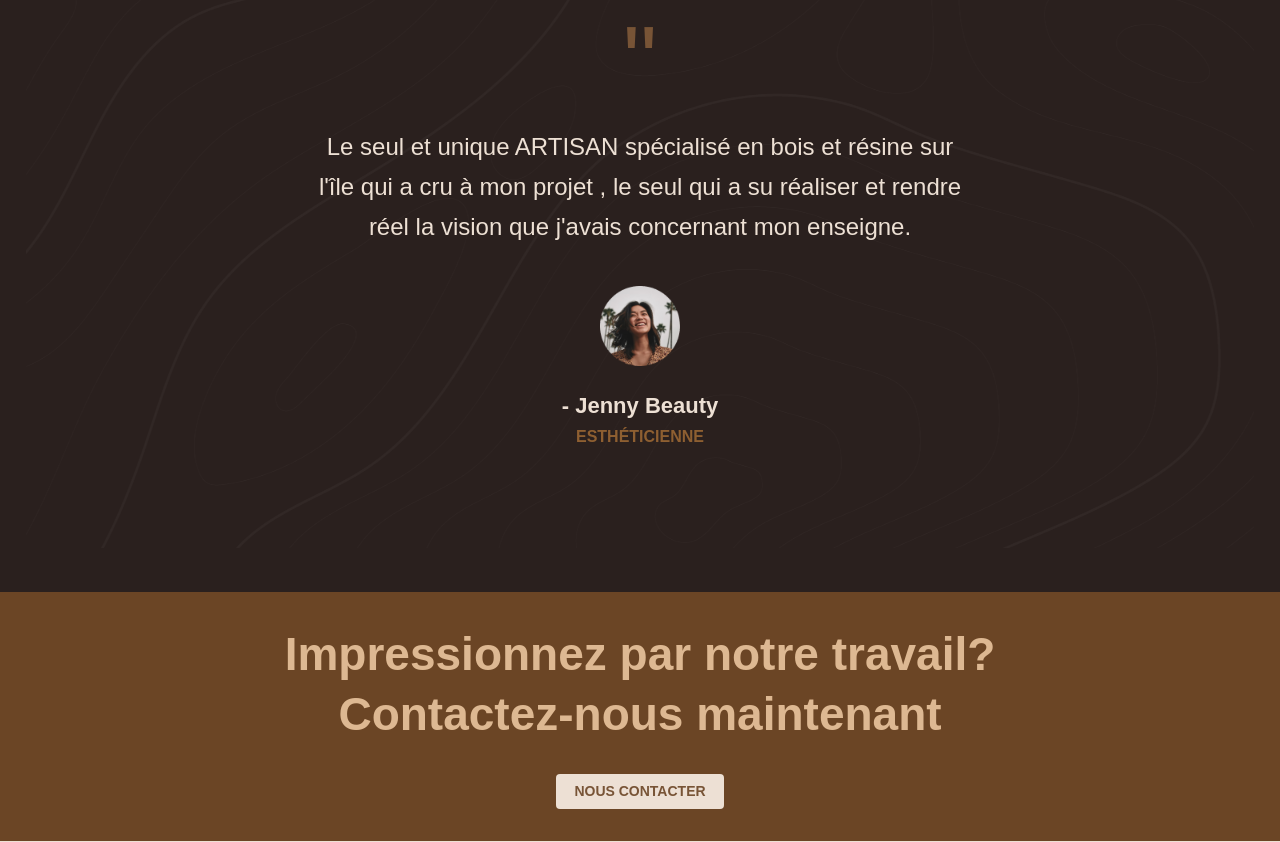
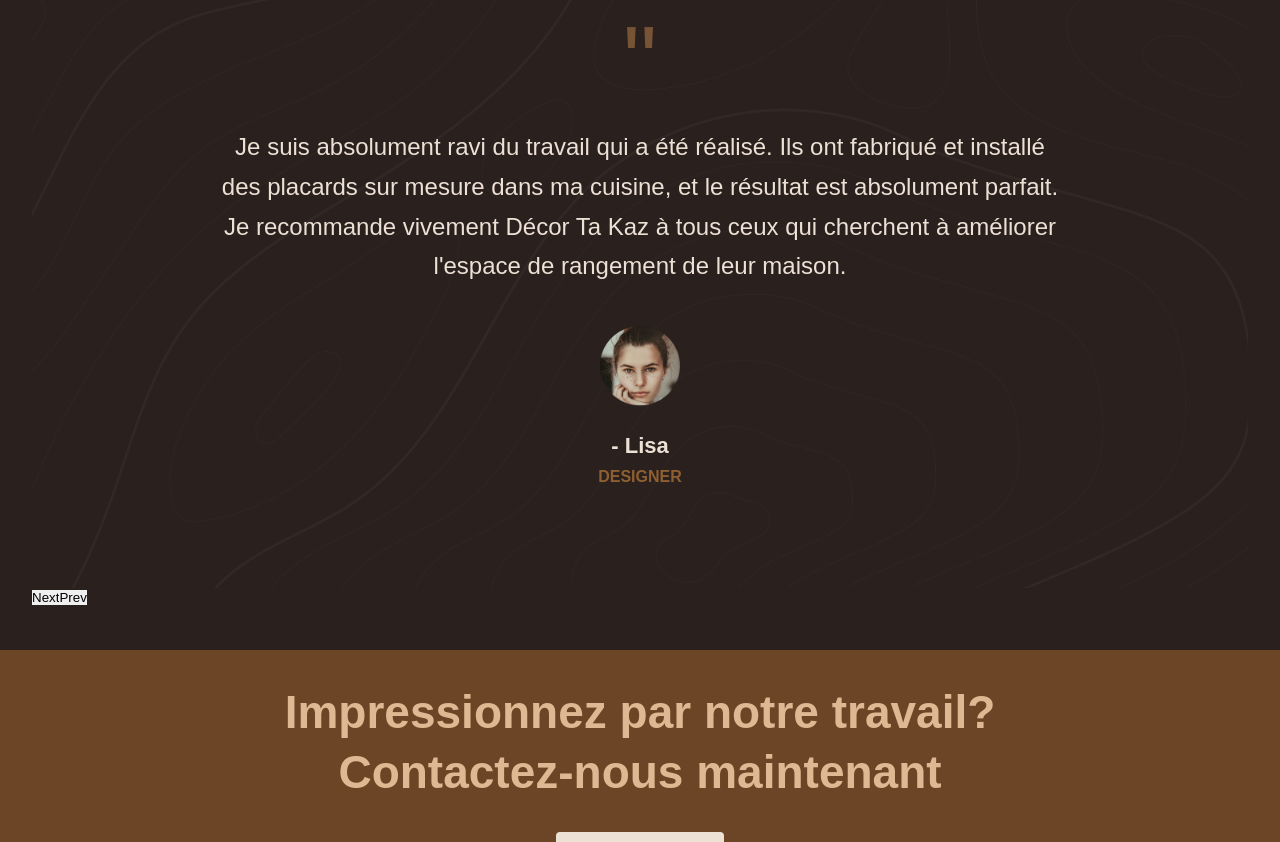
Before and after one commit to vittoriobusatta/DecorTakaz, a Next.js app: page / in a window 1280 px wide. Shown: the part 2740-3582 px from the top of the page. Built offline with nearby package versions, Linux system fonts and the light colour scheme; a small style sheet from the web is missing.

Commit message:
add animtion on reviews section

```diff
--- a/components/Reviews.js
+++ b/components/Reviews.js
@@ -1,26 +1,79 @@
-import React from "react";
 import Image from "next/image";
-import circle1 from "/assets/share/circle.png";
+import jennyPP from "/assets/share/circle.png";
+import lisaPP from "/assets/share/circle2.png";
+import victorPP from "/assets/share/circle3.png";
+import React, { useEffect, useState } from "react";
 
 function Reviews() {
+  const [testimonials, setTestimonials] = useState([
+    {
+      name: "Jenny",
+      description:
+        "Le seul et unique ARTISAN spécialisé en bois et résine sur l'île qui a cru à mon projet, le seul qui a su réaliser et rendre réel la vision que j'avais concernant mon enseigne.",
+      job: "Esthéticienne",
+      image: jennyPP,
+    },
+    {
+      name: "Lisa",
+      description:
+        "Je suis absolument ravi du travail qui a été réalisé. Ils ont fabriqué et installé des placards sur mesure dans ma cuisine, et le résultat est absolument parfait. Je recommande vivement Décor Ta Kaz à tous ceux qui cherchent à améliorer l'espace de rangement de leur maison.",
+      job: "Designer",
+      image: lisaPP,
+    },
+    {
+      name: "Victor",
+      description:
+        "J'ai été très satisfait du travail de cette entreprise de menuiserie. Ils ont fabriqué et installé une porte d'entrée sur mesure, et le résultat est parfait. Le travail a été effectué rapidement et proprement, et la porte est de très haute qualité. Je recommande vivement Décor Ta Kaz.",
+      job: "Manager",
+      image: victorPP,
+    },
+  ]);
+  const [currentIndex, setCurrentIndex] = useState(0);
+
+  useEffect(() => {
+    const interval = setInterval(() => {
+      let newIndex = currentIndex + 1;
+      if (newIndex >= testimonials.length) {
+        newIndex = 0;
+      }
+      setCurrentIndex(newIndex);
+    }, 5000);
+    return () => clearInterval(interval);
+  }, [currentIndex, testimonials.length]);
+
+  const handlePrevClick = () => {
+    let newIndex = currentIndex - 1;
+    if (newIndex < 0) {
+      newIndex = testimonials.length - 1;
+    }
+    setCurrentIndex(newIndex);
+  }
+
+  const handleNextClick = () => {
+    let newIndex = currentIndex + 1;
+    if (newIndex >= testimonials.length) {
+      newIndex = 0;
+    }
+    setCurrentIndex(newIndex);
+  }
+
+  const currentTestimonial = testimonials[currentIndex];
   return (
     <section className="reviews">
       <div className="reviews_content">
         <h2>Leurs Avis</h2>
         <div className="reviews_layout">
           <span>&#34;</span>
-          <p>
-            Le seul et unique ARTISAN spécialisé en bois et résine sur l&#39;île qui
-            a cru à mon projet , le seul qui a su réaliser et rendre réel la
-            vision que j&#39;avais concernant mon enseigne.
-          </p>
+          <p>{currentTestimonial.description}</p>
           <div className="reviews_customers">
-            <Image src={circle1} alt="alt" />
-            <h4>- Jenny Beauty</h4>
-            <h5>Esthéticienne</h5>
+            <Image src={currentTestimonial.image} alt="alt" />
+            <h4>- {currentTestimonial.name}</h4>
+            <h5>{currentTestimonial.job}</h5>
           </div>
         </div>
       </div>
+      <button onClick={handleNextClick}>Next</button>
+      <button onClick={handlePrevClick}>Prev</button>
     </section>
   );
 }
--- a/styles/04-components/_reviews.scss
+++ b/styles/04-components/_reviews.scss
@@ -1,7 +1,11 @@
 .reviews {
-  padding: 44px 26px;
   background-color: #2a201e;
   color: #ede0d4;
+  padding: 44px 26px;
+  min-height: 500px;
+  @media screen and (min-width: 576px) {
+    padding: 44px 32px;
+  }
 }
 .reviews_content {
   height: 100%;
@@ -22,7 +26,6 @@
     font-size: 18px;
     letter-spacing: 0.05em;
     text-transform: uppercase;
-    color: #ede0d4;
     margin-bottom: 40px;
     @media screen and (min-width: 1224px) {
       font-size: 24px;
@@ -53,9 +56,19 @@
     color: #ede0d4;
     max-width: 650px;
     margin-bottom: 40px;
+    @media screen and (min-width: 576px) {
+      font-size: 17px;
+    }
+    @media screen and (min-width: 768px) {
+      font-size: 18px;
+    }
+    @media screen and (min-width: 992px) {
+      font-size: 20px;
+    }
     @media screen and (min-width: 1224px) {
       font-size: 24px;
       line-height: 165%;
+      max-width: 850px;
     }
   }
 }
```
Also changed, not shown: utils/icons.js (+9 -9 lines), assets/share/circle2.png (added), assets/share/circle3.png (added).
